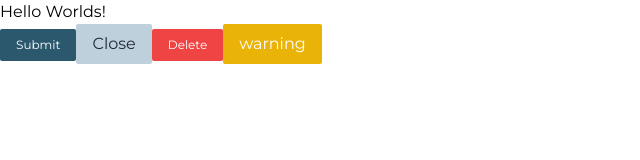
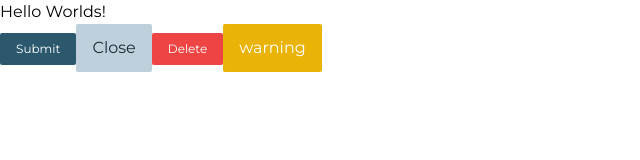
Before and after one commit to Jundy-Personal/pointofsales, a React (Vite) app: page / in a window 1280 px wide. Shown: the top 160 px of the page, without its empty margins (0-640 px from the left). Built offline with nearby package versions, Linux system fonts and the light colour scheme.

Commit message:
#3 [Atoms] Create Buttons

```diff
--- a/src/components/atoms/DangerButton.jsx
+++ b/src/components/atoms/DangerButton.jsx
@@ -1,9 +1,9 @@
 import { useEffect, useState } from 'react';
 
-const DangerButton = ({ children, size }) => {
+const DangerButton = ({ children, size, block = false }) => {
   const sizes = {
-    small: 'text-xs',
-    large: 'text-base',
+    small: 'py-2 text-xs',
+    large: 'py-3 text-base',
   };
 
   if (size && !sizes.hasOwnProperty(size)) {
@@ -13,14 +13,25 @@ const DangerButton = ({ children, size }) => {
   }
 
   const [buttonSize, setButtonSize] = useState(sizes.large);
+  const [blockDesign, setBlockDesign] = useState('');
 
   useEffect(() => {
-    setButtonSize(sizes[size]);
+    if (!size) {
+      setButtonSize(sizes.large);
+    } else {
+      setButtonSize(sizes[size]);
+    }
   }, [size]);
+
+  useEffect(() => {
+    if (block) {
+      setBlockDesign('block w-full');
+    }
+  }, [block]);
 
   return (
     <button
-      className={`py-2 px-4 bg-red-500 hover:bg-red-400 rounded-sm duration-300 text-white ${buttonSize}`}
+      className={`px-4 hover:shadow-md hover:-translate-y-0.5 active:translate-y-0 active:bg-red-700 bg-red-500 hover:bg-red-400 rounded-sm duration-300 text-white ${buttonSize} ${blockDesign}`}
     >
       {children}
     </button>
--- a/src/components/atoms/PrimaryButton.jsx
+++ b/src/components/atoms/PrimaryButton.jsx
@@ -1,9 +1,9 @@
 import { useEffect, useState } from 'react';
 
-const PrimaryButton = ({ children, size }) => {
+const PrimaryButton = ({ children, size, block = false }) => {
   const sizes = {
-    small: 'text-xs',
-    large: 'text-base',
+    small: 'py-2 text-xs',
+    large: 'py-3 text-base',
   };
 
   if (size && !sizes.hasOwnProperty(size)) {
@@ -12,15 +12,26 @@ const PrimaryButton = ({ children, size }) => {
     );
   }
 
-  const [buttonSize, setButtonSize] = useState(sizes.large);
+  const [buttonSize, setButtonSize] = useState('');
+  const [blockDesign, setBlockDesign] = useState('');
 
   useEffect(() => {
-    setButtonSize(sizes[size]);
+    if (!size) {
+      setButtonSize(sizes.large);
+    } else {
+      setButtonSize(sizes[size]);
+    }
   }, [size]);
+
+  useEffect(() => {
+    if (block) {
+      setBlockDesign('block w-full');
+    }
+  }, [block]);
 
   return (
     <button
-      className={`py-2 px-4 bg-primary hover:bg-primary-h rounded-sm duration-300 text-white ${buttonSize}`}
+      className={`px-4 bg-primary hover:bg-primary-h hover:shadow-md hover:-translate-y-0.5 active:translate-y-0 active:bg-sky-900 rounded-sm duration-300 text-white ${buttonSize} ${blockDesign}`}
     >
       {children}
     </button>
--- a/src/components/atoms/SecondaryButton.jsx
+++ b/src/components/atoms/SecondaryButton.jsx
@@ -1,9 +1,9 @@
 import { useEffect, useState } from 'react';
 
-const SecondaryButton = ({ children, size }) => {
+const SecondaryButton = ({ children, size, block = false }) => {
   const sizes = {
-    small: 'text-xs',
-    large: 'text-base',
+    small: 'py-2 text-xs',
+    large: 'py-3 text-base',
   };
 
   if (size && !sizes.hasOwnProperty(size)) {
@@ -12,15 +12,26 @@ const SecondaryButton = ({ children, size }) => {
     );
   }
 
-  const [buttonSize, setButtonSize] = useState(sizes.large);
+  const [buttonSize, setButtonSize] = useState('');
+  const [blockDesign, setBlockDesign] = useState('');
 
   useEffect(() => {
-    setButtonSize(sizes[size]);
+    if (!size) {
+      setButtonSize(sizes.large);
+    } else {
+      setButtonSize(sizes[size]);
+    }
   }, [size]);
+
+  useEffect(() => {
+    if (block) {
+      setBlockDesign('block w-full');
+    }
+  }, [block]);
 
   return (
     <button
-      className={`py-2 px-4 bg-secondary hover:bg-secondary-h rounded-sm duration-300 text-gray-800 ${buttonSize}`}
+      className={`px-4 hover:shadow-md hover:-translate-y-0.5 active:translate-y-0 active:bg-gray-400 bg-secondary hover:bg-secondary-h rounded-sm duration-300 text-gray-800 ${buttonSize} ${blockDesign}`}
     >
       {children}
     </button>
--- a/src/components/atoms/WarningButton.jsx
+++ b/src/components/atoms/WarningButton.jsx
@@ -1,9 +1,9 @@
 import { useEffect, useState } from 'react';
 
-const WarningButton = ({ children, size }) => {
+const WarningButton = ({ children, size, block = false }) => {
   const sizes = {
-    small: 'text-xs',
-    large: 'text-base',
+    small: 'py-2 text-xs',
+    large: 'py-3 text-base',
   };
 
   if (size && !sizes.hasOwnProperty(size)) {
@@ -13,14 +13,25 @@ const WarningButton = ({ children, size }) => {
   }
 
   const [buttonSize, setButtonSize] = useState(sizes.large);
+  const [blockDesign, setBlockDesign] = useState('');
 
   useEffect(() => {
-    setButtonSize(sizes[size]);
+    if (!size) {
+      setButtonSize(sizes.large);
+    } else {
+      setButtonSize(sizes[size]);
+    }
   }, [size]);
+
+  useEffect(() => {
+    if (block) {
+      setBlockDesign('block w-full');
+    }
+  }, [block]);
 
   return (
     <button
-      className={`py-2 px-4 bg-yellow-500 hover:bg-yellow-400 rounded-sm duration-300 text-white ${buttonSize}`}
+      className={`px-4 hover:shadow-md hover:-translate-y-0.5 active:translate-y-0 active:bg-yellow-600 bg-yellow-500 hover:bg-yellow-400 rounded-sm duration-300 text-white ${buttonSize} ${blockDesign}`}
     >
       {children}
     </button>
```
